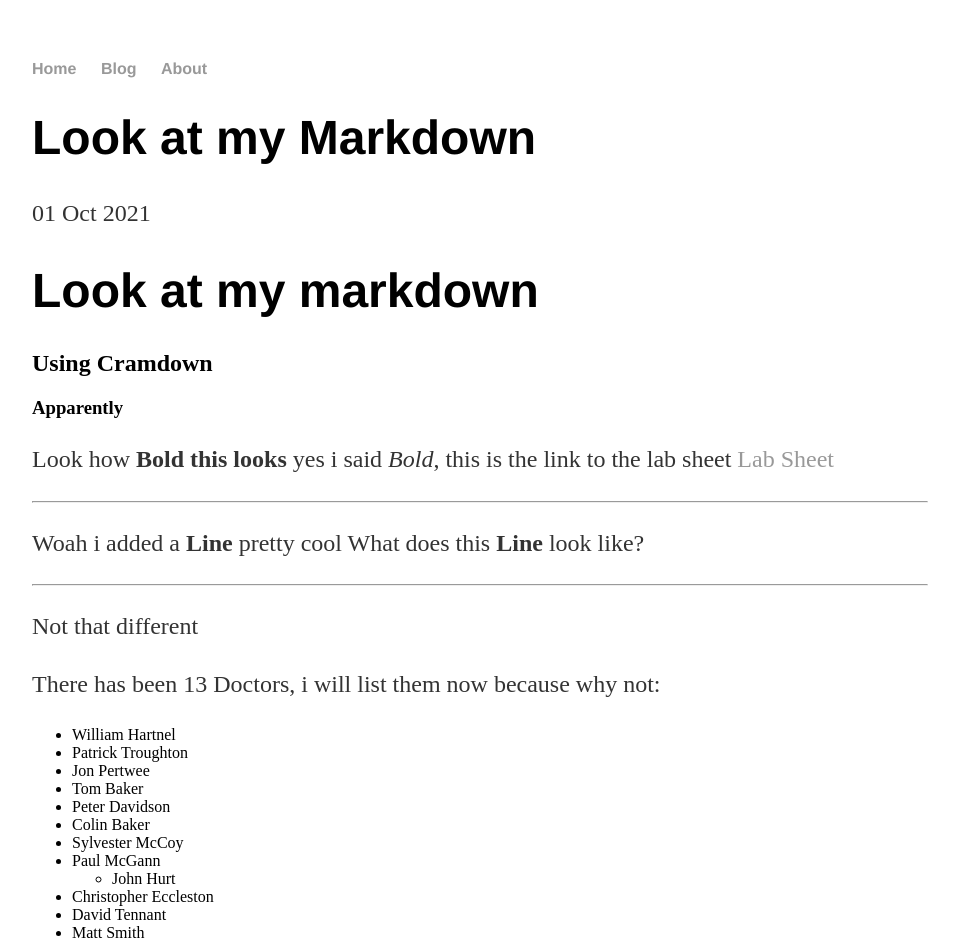
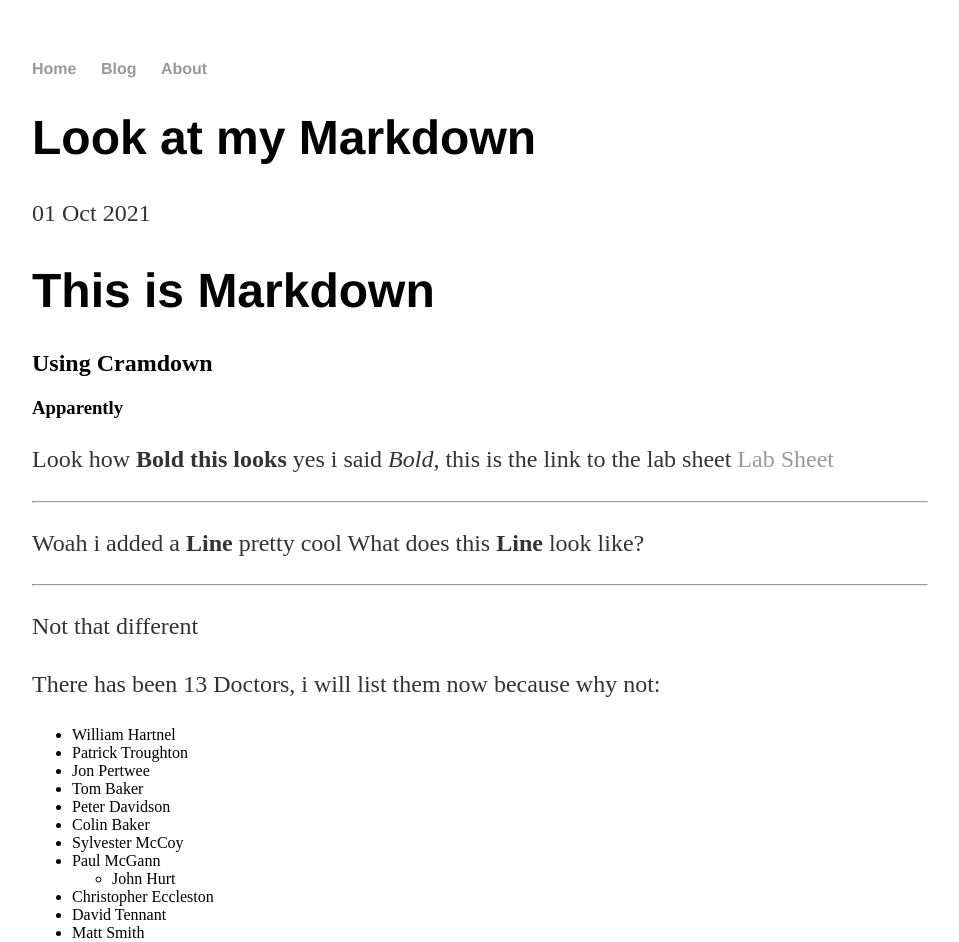
Before and after one commit to AlbaraaOthman/AlbaraaOthman.github.io, a Jekyll site: the page built from _posts/2021-10-01-lookatmymarkdown.md, in a window 1280 px wide. Shown: the top 942 px of the page, without its empty margins (160-1119 px from the left). Built offline with Jekyll 4.4.1, drawn with Linux system fonts in a browser that asks for light colours.

Commit message:
Update 2021-10-01-lookatmymarkdown.md

```diff
--- a/_posts/2021-10-01-lookatmymarkdown.md
+++ b/_posts/2021-10-01-lookatmymarkdown.md
@@ -3,7 +3,7 @@ layout: post
 title: "Look at my Markdown"
 date: 2021-10-01
 ---
-# Look at my markdown
+# This is Markdown
 ## Using Cramdown
 ### Apparently
 
```
